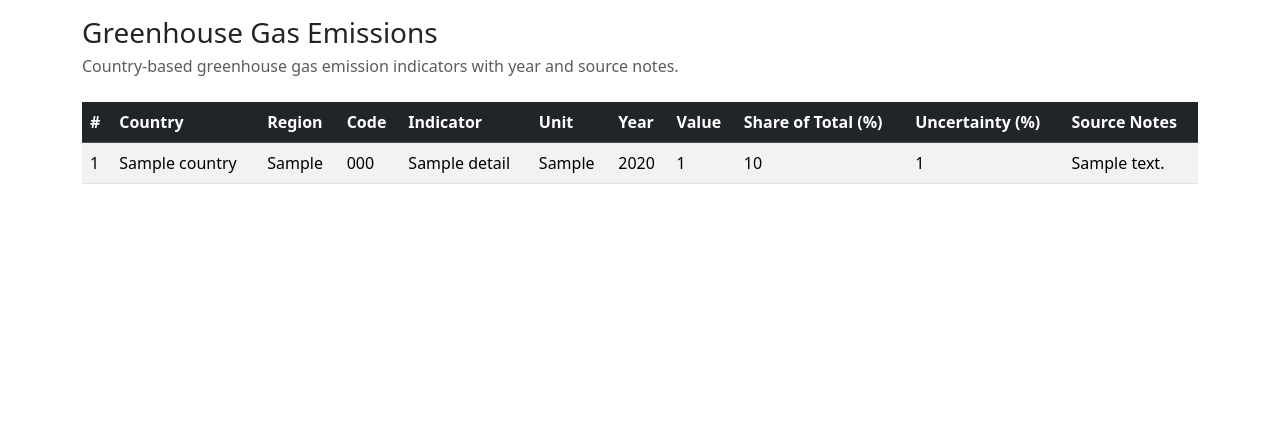
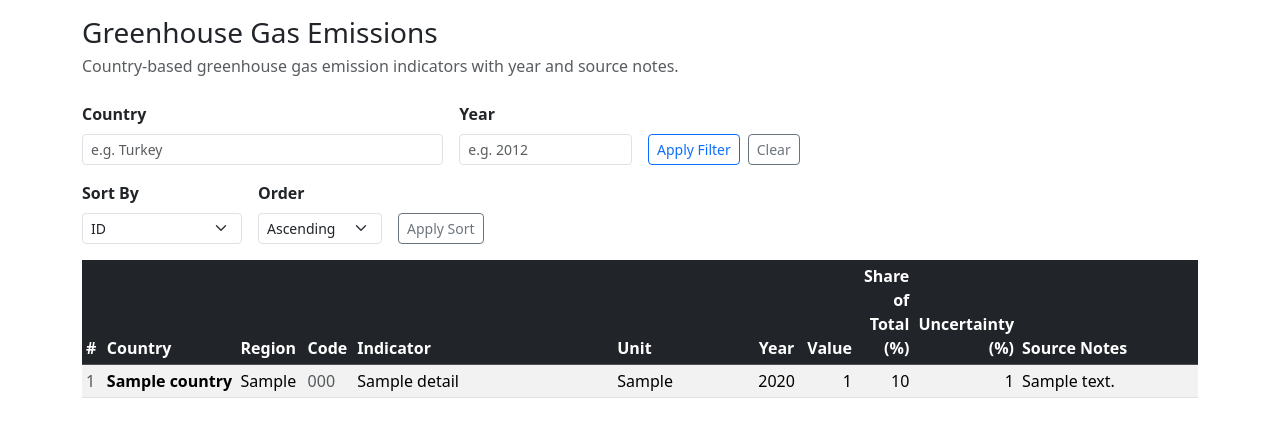
Before and after one commit to s4l1hs/Database-Management-System, a Flask app: page /ghg/ in a window 1280 px wide. Shown: the part 56-493 px from the top of the page. Run offline with Flask 3, Linux system fonts and the light colour scheme; tables that the repository leaves empty hold one stand-in row (values such as "Sample post"); parts of the project's set-up code (start-up, migrations or seed data) failed here and were passed over.

Commit message:
Update ghg_list.html

```diff
--- a/frontend/css/templates/ghg_list.html
+++ b/frontend/css/templates/ghg_list.html
@@ -11,73 +11,209 @@
     </p>
   </div>
 
-  {# Sadece adminler Add butonunu görsün #}
   {% if session.get("team_no")|int == 1 %}
-
     <a href="{{ url_for('ghg.add_ghg') }}" class="btn btn-primary">
       <i class="fa-solid fa-plus"></i> Add New Record
     </a>
   {% endif %}
 </div>
 
-<table class="table table-striped table-hover align-middle">
+<!-- FILTER FORM -->
+<form method="get" class="row g-3 mb-3">
+  <div class="col-md-4">
+    <label class="form-label fw-semibold">Country</label>
+    <input
+      type="text"
+      name="country"
+      class="form-control form-control-sm"
+      placeholder="e.g. Turkey"
+      value="{{ current_country or '' }}"
+    />
+  </div>
+
+  <div class="col-md-2">
+    <label class="form-label fw-semibold">Year</label>
+    <input
+      type="number"
+      name="year"
+      class="form-control form-control-sm"
+      placeholder="e.g. 2012"
+      value="{{ current_year or '' }}"
+    />
+  </div>
+
+  <div class="col-md-3 d-flex align-items-end gap-2">
+    <button type="submit" class="btn btn-sm btn-outline-primary">
+      Apply Filter
+    </button>
+    <a href="{{ url_for('ghg.list_ghg') }}" class="btn btn-sm btn-outline-secondary">
+      Clear
+    </a>
+  </div>
+</form>
+
+<!-- SORT PANEL (client-side) -->
+<form id="sortForm" class="d-flex flex-wrap gap-3 mb-3">
+  <div>
+    <label class="form-label fw-semibold">Sort By</label>
+    <select id="sortColumn" class="form-select form-select-sm">
+      <option value="0">ID</option>
+      <option value="1">Country</option>
+      <option value="2">Region</option>
+      <option value="3">Code</option>
+      <option value="4">Indicator</option>
+      <option value="5">Unit</option>
+      <option value="6">Year</option>
+      <option value="7">Value</option>
+      <option value="8">Share of Total (%)</option>
+      <option value="9">Uncertainty (%)</option>
+      <option value="10">Source Notes</option>
+    </select>
+  </div>
+
+  <div>
+    <label class="form-label fw-semibold">Order</label>
+    <select id="sortOrder" class="form-select form-select-sm">
+      <option value="asc">Ascending</option>
+      <option value="desc">Descending</option>
+    </select>
+  </div>
+
+  <div class="align-self-end">
+    <button type="button" class="btn btn-outline-secondary btn-sm" onclick="applySort()">
+      Apply Sort
+    </button>
+  </div>
+</form>
+
+<div class="table-responsive">
+  <table class="table table-sm table-striped table-hover align-middle">
     <thead class="table-dark">
       <tr>
-      <th>#</th>
-      <th>Country</th>
-      <th>Region</th>
-      <th>Code</th>
-      <th>Indicator</th>
-      <th>Unit</th>
-      <th>Year</th>
-      <th>Value</th>
-      <th>Share of Total (%)</th>
-      <th>Uncertainty (%)</th>
-      <th>Source Notes</th>
+        <th style="width: 60px;">#</th>
+        <th style="width: 140px;">Country</th>
+        <th style="width: 120px;">Region</th>
+        <th style="width: 80px;">Code</th>
+        <th style="min-width: 260px;">Indicator</th>
+        <th style="min-width: 140px;">Unit</th>
+        <th class="text-center" style="width: 80px;">Year</th>
+        <th class="text-end" style="width: 110px;">Value</th>
+        <th class="text-end" style="width: 120px;">Share of Total (%)</th>
+        <th class="text-end" style="width: 120px;">Uncertainty (%)</th>
+        <th style="min-width: 180px;">Source Notes</th>
         {% if session.get("team_no")|int == 1 %}
-
-        <th>Actions</th>
+          <th style="width: 130px;">Actions</th>
         {% endif %}
       </tr>
     </thead>
+
     <tbody>
       {% for ghg, country, indicator in rows %}
         <tr>
-        <td>{{ ghg.row_id }}</td>
-        <td>{{ country.country_name }}</td>
-        <td>{{ country.region or '-' }}</td>
-        <td>{{ country.country_code }}</td>
-        <td>{{ indicator.indicator_name }}</td>
-        <td>{{ indicator.unit_symbol or '-' }}</td>
-        <td>{{ ghg.year }}</td>
-        <td>{{ ghg.indicator_value }}</td>
-        <td>{{ ghg.share_of_total_pct or '-' }}</td>
-        <td>{{ ghg.uncertainty_pct or '-' }}</td>
-        <td>{{ ghg.source_notes or '' }}</td>
+          <td class="text-muted">{{ ghg.row_id }}</td>
+
+          <td class="fw-semibold text-truncate" style="max-width: 140px;" title="{{ country.country_name }}">
+            {{ country.country_name }}
+          </td>
+
+          <td class="text-truncate" style="max-width: 120px;" title="{{ country.region or '-' }}">
+            {{ country.region or '-' }}
+          </td>
+
+          <td class="text-uppercase text-muted">{{ country.country_code }}</td>
+
+          <td class="text-truncate" style="max-width: 260px;" title="{{ indicator.indicator_name }}">
+            {{ indicator.indicator_name }}
+          </td>
+
+          <td class="text-truncate" style="max-width: 140px;" title="{{ indicator.unit_symbol or '-' }}">
+            {{ indicator.unit_symbol or '-' }}
+          </td>
+
+          <td class="text-center">{{ ghg.year }}</td>
+
+          <td class="text-end">
+            {% if ghg.indicator_value is not none %}
+              {{ ghg.indicator_value }}
+            {% else %}
+              <span class="text-muted">n/a</span>
+            {% endif %}
+          </td>
+
+          <td class="text-end">
+            {% if ghg.share_of_total_pct is not none %}
+              {{ ghg.share_of_total_pct }}
+            {% else %}
+              <span class="text-muted">n/a</span>
+            {% endif %}
+          </td>
+
+          <td class="text-end">
+            {% if ghg.uncertainty_pct is not none %}
+              {{ ghg.uncertainty_pct }}
+            {% else %}
+              <span class="text-muted">n/a</span>
+            {% endif %}
+          </td>
+
+          <td class="text-truncate" style="max-width: 180px;" title="{{ ghg.source_notes or '' }}">
+            {{ ghg.source_notes or '' }}
+          </td>
 
           {% if session.get("team_no")|int == 1 %}
-
             <td>
+              <div class="d-flex gap-1">
                 <a
                   href="{{ url_for('ghg.edit_ghg', id=ghg.row_id) }}"
-              class="btn btn-sm btn-outline-secondary me-1"
+                  class="btn btn-sm btn-outline-secondary"
                 >
                   Edit
                 </a>
                 <form
                   action="{{ url_for('ghg.delete_ghg', id=ghg.row_id) }}"
                   method="post"
-              style="display:inline-block"
                   onsubmit="return confirm('Delete this record?');"
                 >
                   <button type="submit" class="btn btn-sm btn-outline-danger">
                     Delete
                   </button>
                 </form>
+              </div>
             </td>
           {% endif %}
         </tr>
       {% endfor %}
     </tbody>
   </table>
+</div>
 {% endblock %}
+
+{% block extra_js %}
+<script>
+function applySort() {
+  const colIndex = parseInt(document.getElementById("sortColumn").value);
+  const order = document.getElementById("sortOrder").value;
+
+  const tbody = document.querySelector("table tbody");
+  const rows = Array.from(tbody.querySelectorAll("tr"));
+
+  const sorted = rows.sort((a, b) => {
+    let A = a.children[colIndex].innerText.trim();
+    let B = b.children[colIndex].innerText.trim();
+
+    const numA = parseFloat(A);
+    const numB = parseFloat(B);
+    const isNumeric = !isNaN(numA) && !isNaN(numB);
+
+    if (isNumeric) {
+      return order === "asc" ? numA - numB : numB - numA;
+    } else {
+      return order === "asc" ? A.localeCompare(B) : B.localeCompare(A);
+    }
+  });
+
+  tbody.innerHTML = "";
+  sorted.forEach(row => tbody.appendChild(row));
+}
+</script>
+{% endblock %}
```
Lines whose indentation alone changed are shown as unchanged.
